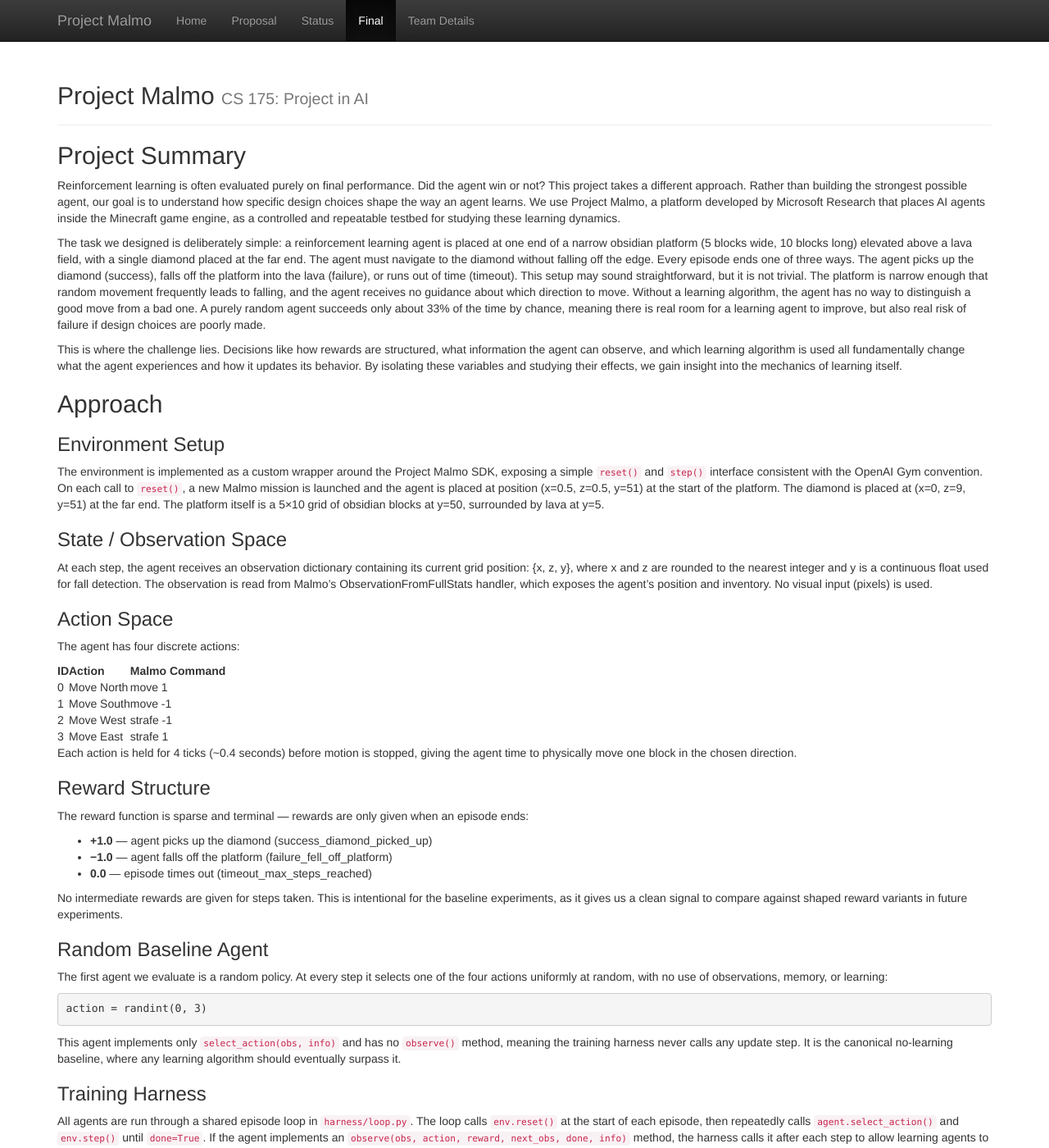
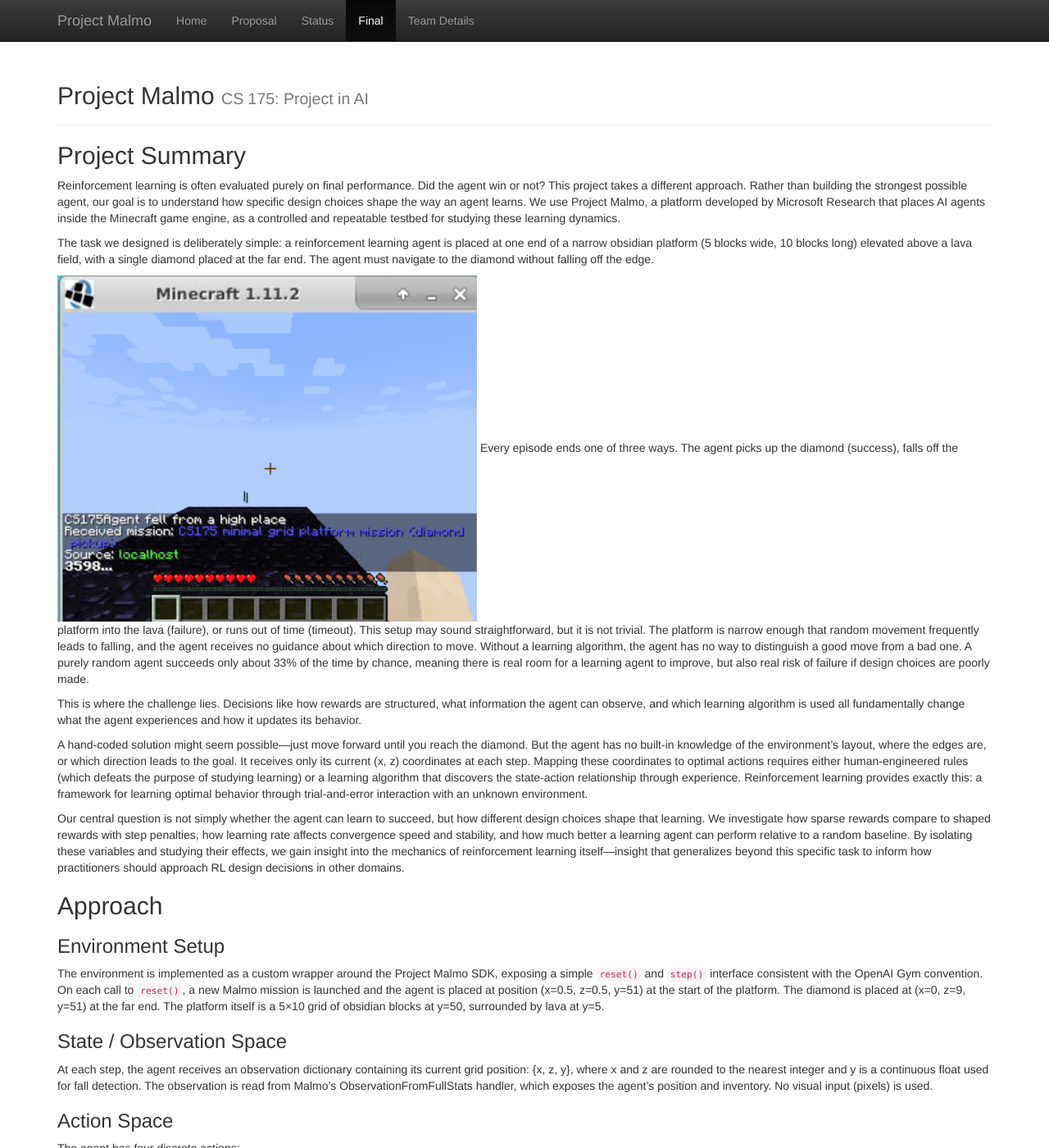
Before and after one commit to nhanngyn2004/cs175-group5, a Jekyll site: the page built from docs/final.md, in a window 1280 px wide and 1400 px high. Shown: the whole window at 82% size. Built offline with Jekyll 4.4.1, drawn with Linux system fonts in a browser that asks for light colours.

Commit message:
update project summary

```diff
--- a/docs/final.md
+++ b/docs/final.md
@@ -7,9 +7,15 @@ title: Final Report
 
 Reinforcement learning is often evaluated purely on final performance. Did the agent win or not? This project takes a different approach. Rather than building the strongest possible agent, our goal is to understand how specific design choices shape the way an agent learns. We use Project Malmo, a platform developed by Microsoft Research that places AI agents inside the Minecraft game engine, as a controlled and repeatable testbed for studying these learning dynamics.
 
-The task we designed is deliberately simple: a reinforcement learning agent is placed at one end of a narrow obsidian platform (5 blocks wide, 10 blocks long) elevated above a lava field, with a single diamond placed at the far end. The agent must navigate to the diamond without falling off the edge. Every episode ends one of three ways. The agent picks up the diamond (success), falls off the platform into the lava (failure), or runs out of time (timeout). This setup may sound straightforward, but it is not trivial. The platform is narrow enough that random movement frequently leads to falling, and the agent receives no guidance about which direction to move. Without a learning algorithm, the agent has no way to distinguish a good move from a bad one. A purely random agent succeeds only about 33% of the time by chance, meaning there is real room for a learning agent to improve, but also real risk of failure if design choices are poorly made.
+The task we designed is deliberately simple: a reinforcement learning agent is placed at one end of a narrow obsidian platform (5 blocks wide, 10 blocks long) elevated above a lava field, with a single diamond placed at the far end. The agent must navigate to the diamond without falling off the edge.
 
-This is where the challenge lies. Decisions like how rewards are structured, what information the agent can observe, and which learning algorithm is used all fundamentally change what the agent experiences and how it updates its behavior. By isolating these variables and studying their effects, we gain insight into the mechanics of learning itself.
+![Environment Setup](assets/image.png) Every episode ends one of three ways. The agent picks up the diamond (success), falls off the platform into the lava (failure), or runs out of time (timeout). This setup may sound straightforward, but it is not trivial. The platform is narrow enough that random movement frequently leads to falling, and the agent receives no guidance about which direction to move. Without a learning algorithm, the agent has no way to distinguish a good move from a bad one. A purely random agent succeeds only about 33% of the time by chance, meaning there is real room for a learning agent to improve, but also real risk of failure if design choices are poorly made.
+
+This is where the challenge lies. Decisions like how rewards are structured, what information the agent can observe, and which learning algorithm is used all fundamentally change what the agent experiences and how it updates its behavior.
+
+A hand-coded solution might seem possible—just move forward until you reach the diamond. But the agent has no built-in knowledge of the environment's layout, where the edges are, or which direction leads to the goal. It receives only its current (x, z) coordinates at each step. Mapping these coordinates to optimal actions requires either human-engineered rules (which defeats the purpose of studying learning) or a learning algorithm that discovers the state-action relationship through experience. Reinforcement learning provides exactly this: a framework for learning optimal behavior through trial-and-error interaction with an unknown environment.
+
+Our central question is not simply whether the agent can learn to succeed, but how different design choices shape that learning. We investigate how sparse rewards compare to shaped rewards with step penalties, how learning rate affects convergence speed and stability, and how much better a learning agent can perform relative to a random baseline. By isolating these variables and studying their effects, we gain insight into the mechanics of reinforcement learning itself—insight that generalizes beyond this specific task to inform how practitioners should approach RL design decisions in other domains.
 
 ## Approach
 
```
Also changed, not shown: docs/assets/image.png (added).
